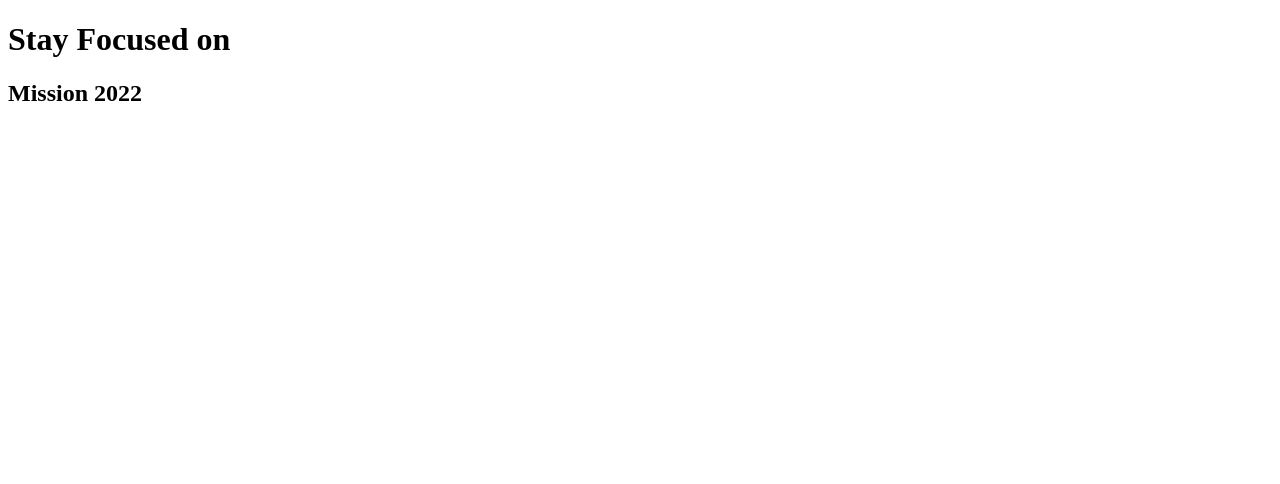
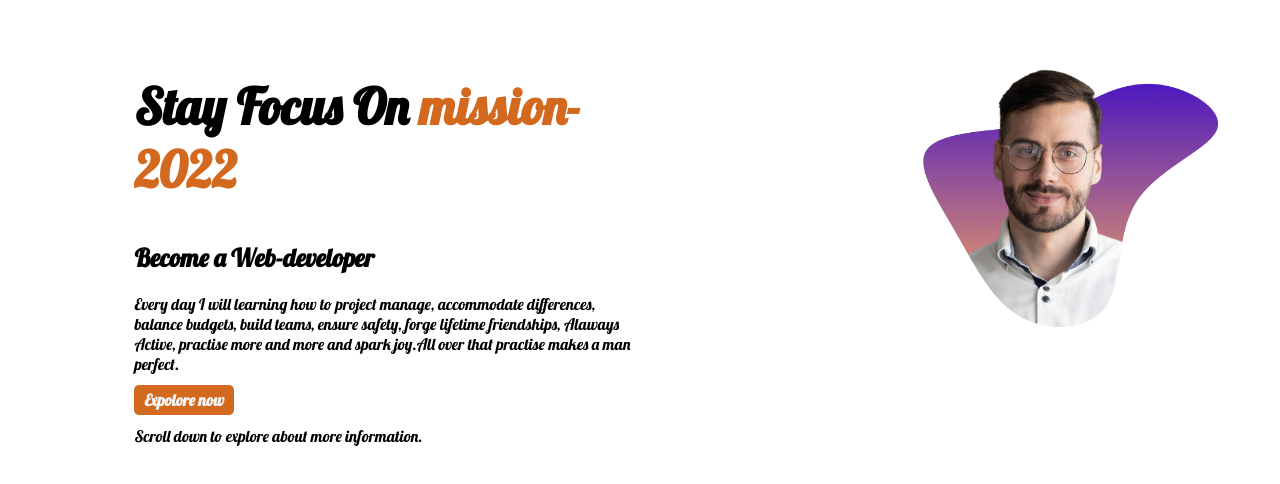
Before and after one commit to partho777/Mission-2022, a plain HTML site: page index.html in a window 1280 px wide. Drawn offline with Linux system fonts and the light colour scheme.

Commit message:
fist step complelete

```diff
--- a/index.html
+++ b/index.html
@@ -5,10 +5,33 @@
     <meta http-equiv="X-UA-Compatible" content="IE=edge">
     <meta name="viewport" content="width=device-width, initial-scale=1.0">
     <title>Mission-2022</title>
+    <link rel="preconnect" href="https://fonts.googleapis.com">
+    <link rel="preconnect" href="https://fonts.gstatic.com" crossorigin>
+    <link href="https://fonts.googleapis.com/css2?family=Josefin+Sans:ital,wght@1,700&family=Lobster&display=swap" rel="stylesheet">
+    <link rel="stylesheet" href="style.css">
 </head>
 <body>
-    <h1>Stay Focused on </h1>
-    <h2>Mission 2022</h2>
+    <section class="top-bunner flexible-container">
+        <div class="half-Width">
+           <h1>Stay Focus On <span class="blue-color">mission-2022</span></h1>
+           <h2>Become a Web-developer</h2>
+           <p>Every day I will learning how to project manage, accommodate differences, balance budgets, build teams, ensure safety, forge lifetime friendships, Alaways Active, practise more and more and spark joy.All over that practise makes a man perfect.</p>
+           <a class="link-button" target="blank" href="https://www.w3schools.com/">Expolore now</a>
+           <p>Scroll down to explore about more information.</p>
+        </div>
+        <div class="half-Width">
+            <img src="images/parson/p1.png" alt="">
+
+        </div>
+
+
+
+    </section>
+
+
+
+
+
 
 
 </body>
--- a/style.css
+++ b/style.css
@@ -0,0 +1,35 @@
+body{
+    font-family: 'Lobster', cursive;
+
+}
+h1{
+    font-size: 50px;
+}
+h2{
+    font-size: 25px;
+}
+.flexible-container{
+    display: flex;
+    margin: 0%;
+}
+.blue-color{
+    color: chocolate;
+}
+.half-Width{
+    width: 50%;
+    padding-left: 10%;
+    padding-top: 2%;
+
+}
+.half-Width img{
+    width: 300px;
+    padding-left: 30%;
+}
+.link-button{
+    text-decoration: none;
+    background-image: linear-gradient( chocolate, chocolate);
+    padding: 5px 10px;
+    color: whitesmoke;
+    font-weight: 700;
+    border-radius: 5px;
+}
```
